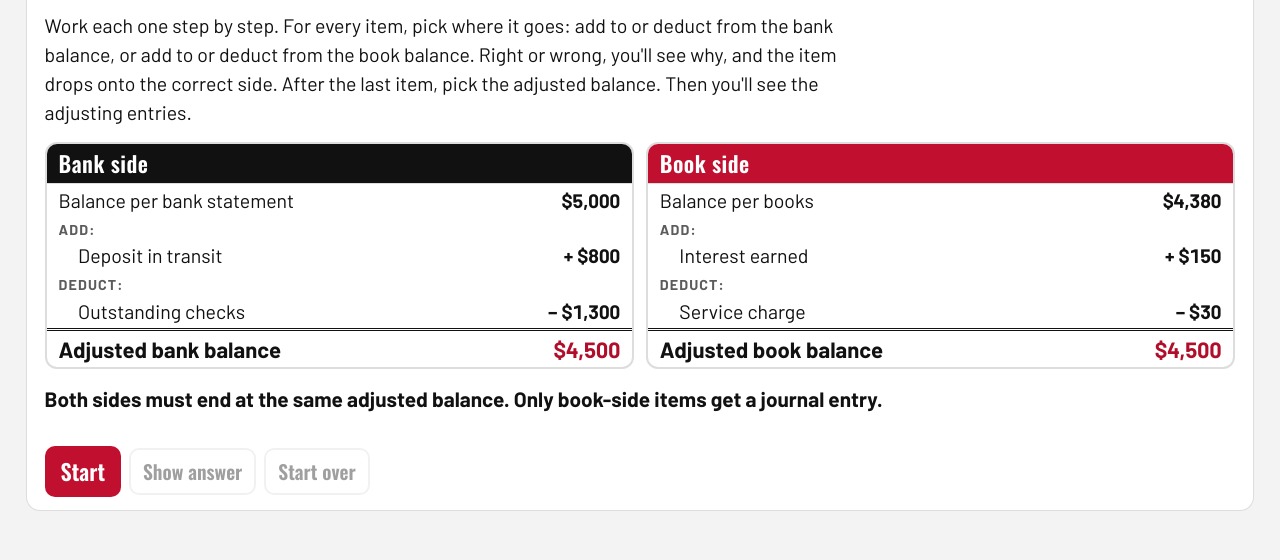
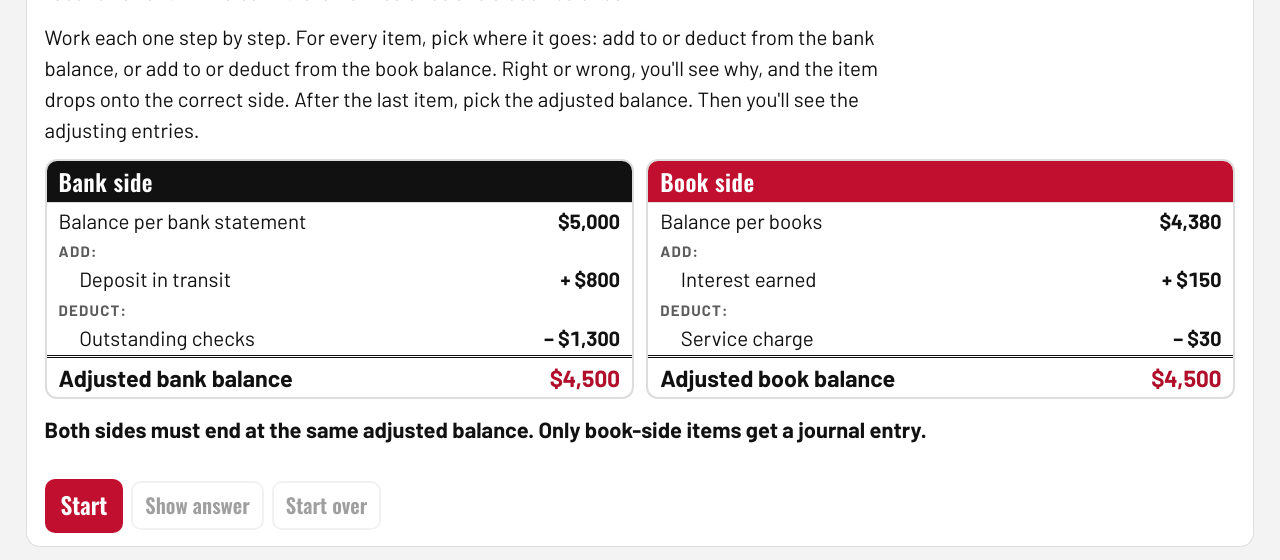
Before and after one commit to rjmurphy82-cpu/214-accounting, a plain HTML site: page practice-ch6-bank-rec.html in a window 1280 px wide. Shown: the part 240-800 px from the top of the page. Drawn offline with nearby package versions, Linux system fonts and the light colour scheme.

Commit message:
Add files via upload

```diff
--- a/practice-ch6-bank-rec.html
+++ b/practice-ch6-bank-rec.html
@@ -443,27 +443,17 @@ function render(){
   $("left").textContent=p.type==="info"?"":(p.single?"":`${Math.min(s.step+1,nQ(p))} of ${nQ(p)}`);
   $("pos").textContent=`${i+1} of ${P.length}`;$("prevBtn").disabled=i===0;$("nextBtn").disabled=last;
   strip();
-  if(!SIM)requestAnimationFrame(()=>fitNow(false));
+  if(!SIM)fitNow();
 }
 /* ---------- one-screen fitting (MacBook / iPad) ---------- */
-let FIT=false,SIM=false,K=1;const KMAX=1.3,KMIN=.6;
+let FIT=false,SIM=false,K=1;const KMAX=3.2,KMIN=.6;
 const mainEl=document.querySelector(".main"),root=document.documentElement;
 function setK(k){K=k;root.style.setProperty("--k",k.toFixed(3))}
 function avail(){const mb=document.querySelector(".mbar");const h=window.innerHeight-(mb&&getComputedStyle(mb).display!=="none"?mb.offsetHeight:0);root.style.setProperty("--avail",h+"px")}
-function over(){return mainEl.scrollHeight>mainEl.clientHeight+1}
-function shrink(k){setK(k);while(K>KMIN&&over())setK(Math.max(KMIN,K-.03));return K}
-function fitNow(grow){if(!FIT)return;if(grow){shrink(Math.min(KMAX,K));return}if(over())shrink(K)}
-function fitProblem(){
-  if(!FIT)return;
-  const p=P[i],saved=ST[i];let k=KMAX;SIM=true;
-  const states=[];
-  if(p.type==="rec"){
-    p.items.forEach((x,j)=>{const picks=p.items.slice(0,j+1).map((y,t)=>({i:t===j?(correctIdx(y)^2):correctIdx(y)}));states.push({step:j,picks,adj:null,adjOpts:null})});
-    if(!p.single){const picks=p.items.map(y=>({i:correctIdx(y)}));const ao=adjOptions(p);states.push({step:p.items.length,picks,adj:{i:ao.findIndex(o=>o[1]!==null)},adjOpts:ao})}
-  }else states.push(null);
-  states.forEach(st=>{if(st)ST[i]=st;else delete ST[i];render();k=shrink(k)});
-  if(saved)ST[i]=saved;else delete ST[i];SIM=false;render();setK(k);
-}
+function over(){return mainEl.scrollHeight>mainEl.clientHeight+1||mainEl.scrollWidth>mainEl.clientWidth+1}
+function shrink(k){setK(k);if(!over())return K;let lo=KMIN,hi=k;for(let n=0;n<12;n++){const m=(lo+hi)/2;setK(m);over()?hi=m:lo=m}setK(lo);return K}
+function fitNow(){if(!FIT)return;shrink(KMAX)} // each step fills the screen on its own
+function fitProblem(){fitNow()}
 function setMode(){
   const on=window.innerWidth>=700&&window.innerHeight>=500;
   FIT=on;document.body.classList.toggle("fit",on);avail();
```
Also changed, not shown: practice-ch6-side-by-side.html (+6 -16 lines).
